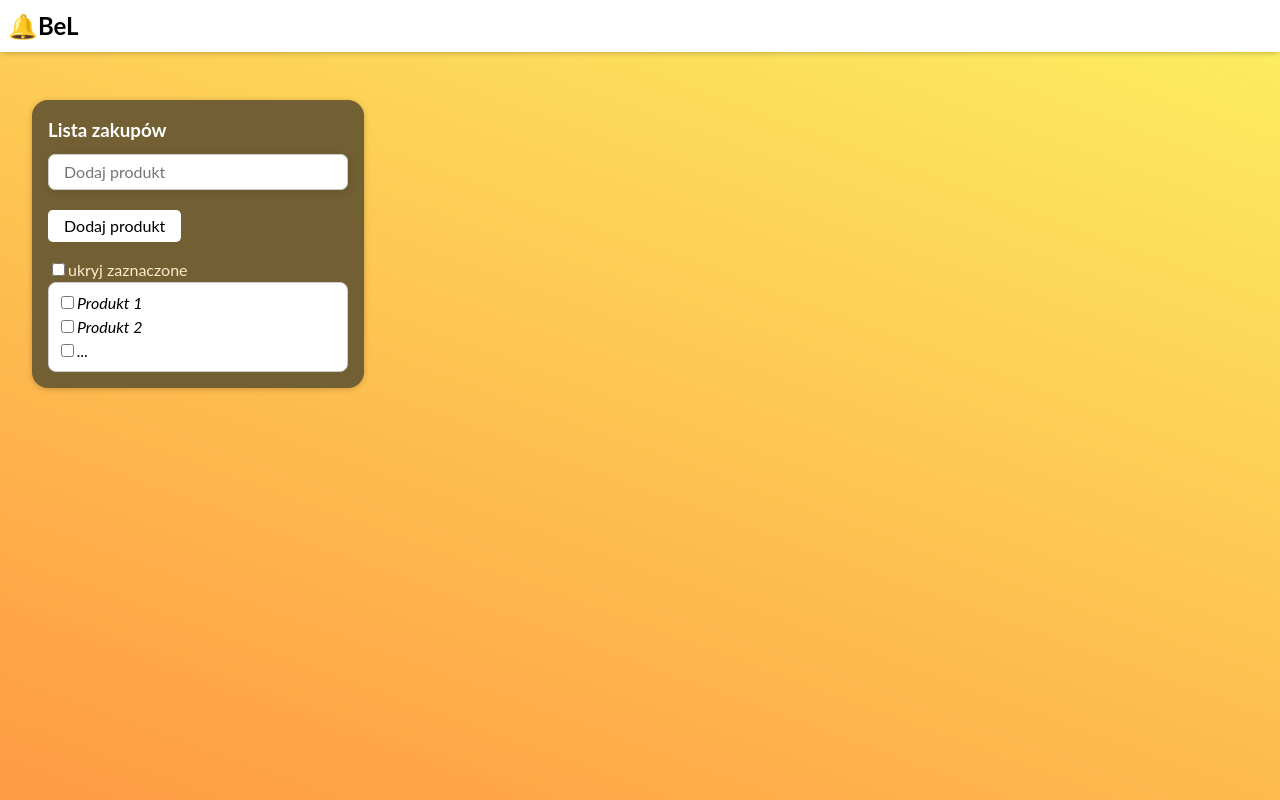
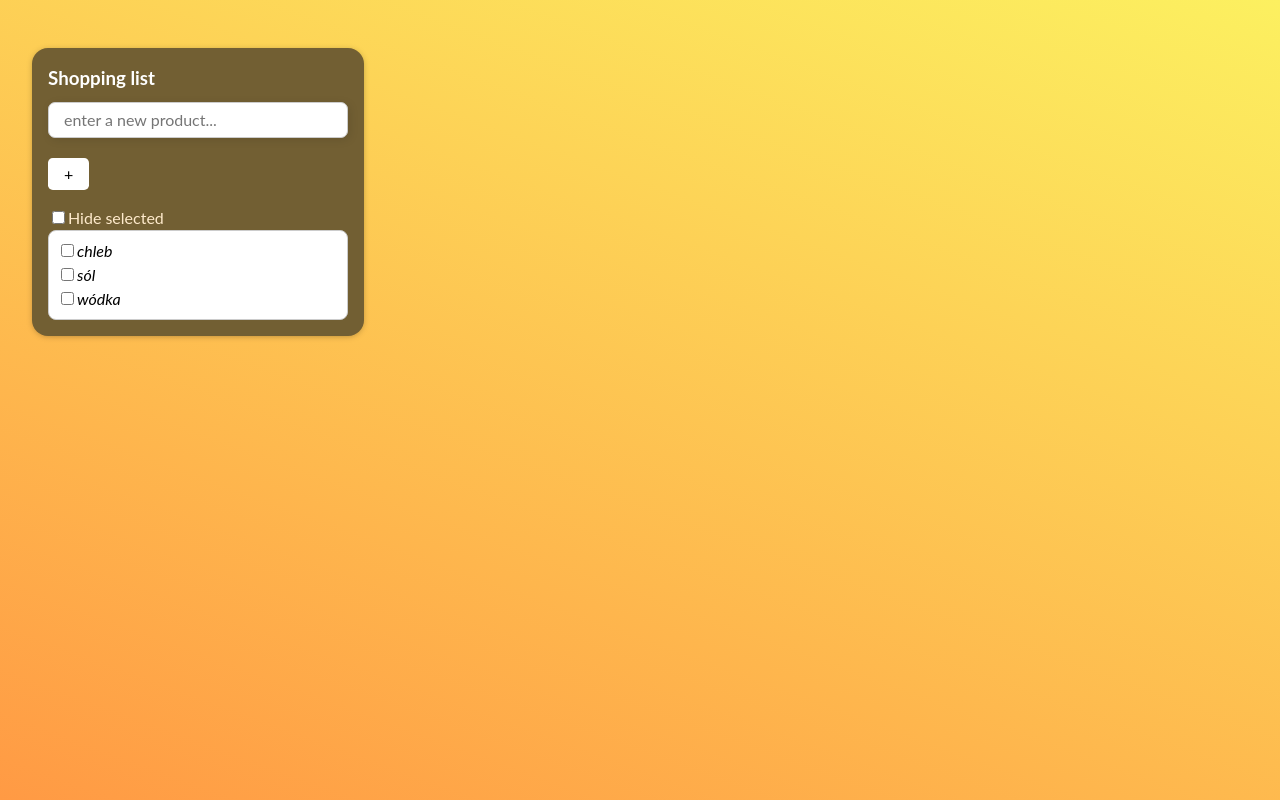
Before and after one commit to annaludwin/shoppinList, a React (Vite) app: page / in a window 1280 px wide. Built offline with nearby package versions, Linux system fonts and the light colour scheme.

Commit message:
add product to list

```diff
--- a/src/App.tsx
+++ b/src/App.tsx
@@ -4,12 +4,74 @@ import { useState } from "react";
 import { ShoppingList } from "./components/ShoppingList";
 
 function App() {
+  // variables:
+
+  const [products, setProducts] = useState(["chleb", "sól", "wódka"]);
+  const [newProduct, setNewProduct] = useState("");
+
+  const ShoppingListItem = ({ product }) => {
+    return (
+      <div>
+        <input type="checkbox" />
+        <em>{product}</em>
+      </div>
+    );
+  };
+
+  // functions:
+
+  function changeInputText(e) {
+    setNewProduct(e.target.value);
+  }
+
+  function addProduct() {
+    setProducts([...products, newProduct]);
+    setNewProduct("");
+  }
+
+  function crossProduct() {}
+
+  function hideSelected() {}
+
+  // aplication:
+
   return (
     <>
-      <nav>
-        <h1>🔔BeL</h1>
-      </nav>
-      <ShoppingList />
+      <div className="screen">
+        <section className="day-panel dark">
+          <h3 className="shoppingList no-margin ">Shopping list</h3>
+
+          <input
+            type="text"
+            placeholder="enter a new product..."
+            className="custom-input custom-input:focus"
+            value={newProduct}
+            onChange={changeInputText}
+          />
+
+          <button className="shop" onClick={addProduct}>
+            +
+          </button>
+
+          <div
+            className="hide"
+            style={{ color: "blanchedalmond", marginTop: "1em" }}
+          >
+            <input type="checkbox" value="hide" />
+            <label>Hide selected</label>
+          </div>
+
+          <div className="meal-card list">
+            {products.map((product, index) => (
+              <ShoppingListItem
+                product={product}
+                key={index}
+              ></ShoppingListItem>
+            ))}
+          </div>
+          {console.log(newProduct)}
+        </section>
+      </div>
     </>
   );
 }
--- a/src/components/ShoppingList.tsx
+++ b/src/components/ShoppingList.tsx
@@ -3,25 +3,25 @@ export const ShoppingList = () => {
   return (
     <div className="screen">
       <section className="day-panel dark">
-        <h3 className="shoppingList no-margin ">Lista zakupów</h3>
+        <h3 className="shoppingList no-margin ">Shopping list</h3>
         <input
           type="text"
           placeholder="Dodaj produkt"
           className="custom-input custom-input:focus"
         />
-        <button className="shop">Dodaj produkt</button>
+        <button className="shop">Add new product</button>
 
         <div
           className="hide"
           style={{ color: "blanchedalmond", marginTop: "1em" }}
         >
           <input type="checkbox" value="hide" />
-          <label>ukryj zaznaczone</label>
+          <label>Hide selected</label>
         </div>
 
         <div className="meal-card list">
-          <ShoppingListItem product={"Produkt 1"}></ShoppingListItem>
-          <ShoppingListItem product={"Produkt 2"}></ShoppingListItem>
+          <ShoppingListItem product={"Product 1"}></ShoppingListItem>
+          <ShoppingListItem product={"Product 2"}></ShoppingListItem>
           <ShoppingListItem product={"..."}></ShoppingListItem>
         </div>
       </section>
```
